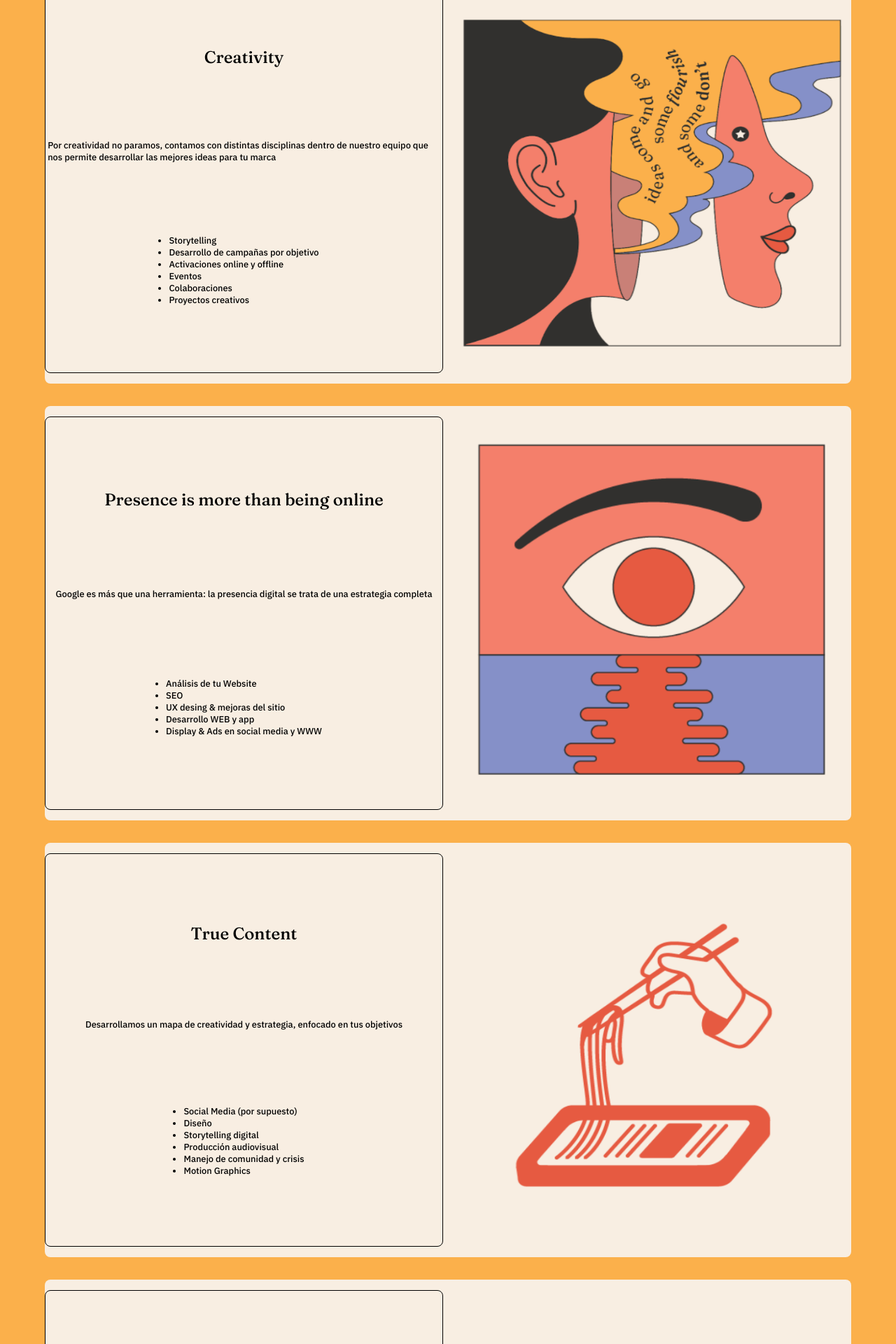
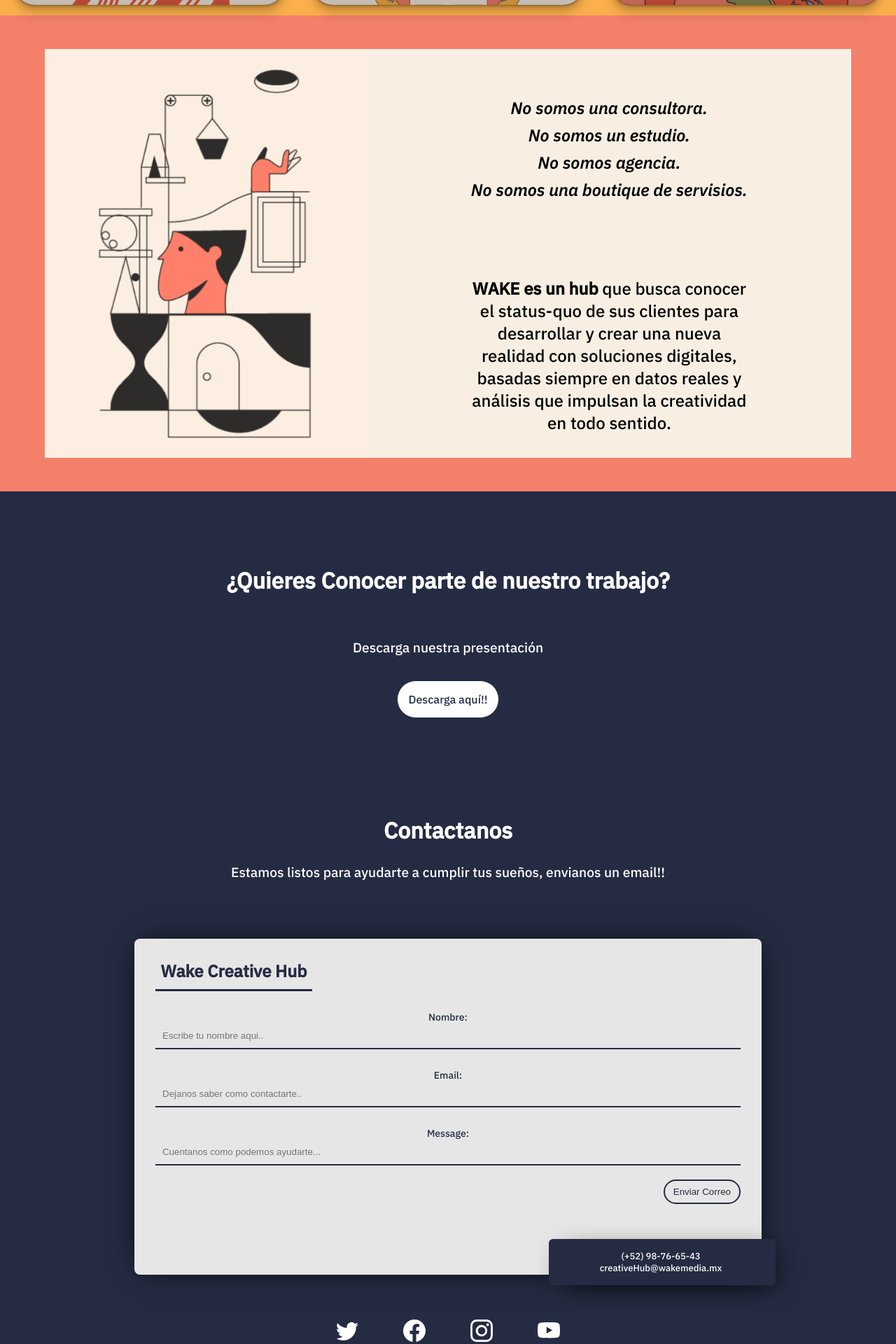
Before and after one commit to CarlosWakeMedia/wake-creative-hub, a React (Create React App) app: page / in a window 1280 px wide. Shown: the part 700-2620 px from the top of the page at 70% size. Before the commit the page ends 2458 px from the top, so only its background shows below. Built offline with nearby package versions, Linux system fonts and the light colour scheme.

Commit message:
[ADD] form view and new styles for cards

```diff
--- a/package.json
+++ b/package.json
@@ -8,6 +8,7 @@
     "@testing-library/user-event": "^13.5.0",
     "react": "^17.0.2",
     "react-dom": "^17.0.2",
+    "react-icons": "^4.3.1",
     "react-scripts": "5.0.0",
     "styled-components": "^5.3.3",
     "web-vitals": "^2.1.4"
@@ -30,5 +31,8 @@
       "last 1 firefox version",
       "last 1 safari version"
     ]
+  },
+  "devDependencies": {
+    "node-sass": "^7.0.1"
   }
 }
--- /dev/null
+++ b/src/components/atoms/Button.jsx
@@ -0,0 +1,30 @@
+import React from 'react';
+import styled from 'styled-components';
+import {BackgroundColor} from '../../utils/constants'
+
+const ButtonPrimary = styled.a`
+  padding: 1rem;
+  border-radius: 35px;
+  background-color: white;
+  color: ${BackgroundColor};
+  font-size: 1rem;
+  border: 1px solid ${BackgroundColor};
+  text-decoration: none;
+  cursor:pointer;
+  transition:all .3s;
+  &:hover {
+    background-color: ${BackgroundColor};
+    color: white;
+    border: 1px solid white;
+  }
+`;
+
+const Button = ({value, href, download}) => {
+  return (
+    <ButtonPrimary href={href} download={download}>
+      {value}
+    </ButtonPrimary>
+  )
+}
+
+export { Button };
--- a/src/components/atoms/Cards.jsx
+++ b/src/components/atoms/Cards.jsx
@@ -9,97 +9,110 @@
 import data from '../../infoCards.json';
 
 const CardContainer = styled.div`
+  position: relative;
+  display: flex;
+  align-items: flex-end;
+  overflow: hidden;
+  padding: 1rem;
   width: 90%;
-  height: 35rem;
-  padding: 1rem 0;
-  background-color: #F8EEE2;
+  height: 90%;
+  text-align: center;
+  color: black;
+  border-radius: 30px;
+  background-color: #0a0a0a;
+  box-shadow: 0 1px 1px rgba(0,0,0,0.1),
+              0 2px 2px rgba(0,0,0,0.1),
+              0 4px 4px rgba(0,0,0,0.1),
+              0 8px 8px rgba(0,0,0,0.1),
+              0 16px 16px rgba(0,0,0,0.1);
+  &:before {
+    content: '';
+    position: absolute;
+    top: 0;
+    left: 0;
+    width: 100%;
+    height: 110%;
+    background-size: cover;
+    background-position: 0 0;
+    transition: transform calc(700ms * 1.5) cubic-bezier(0.19, 1, 0.22, 1);
+    pointer-events: none;
+  }
+  &:after {
+    content: '';
+    display: block;
+    position: absolute;
+    top: 0;
+    left: 0;
+    width: 100%;
+    height: 200%;
+    pointer-events: none;
+    background-image: linear-gradient(
+      to bottom,
+      hsla(0, 0%, 0%, 0) 0%,
+      hsla(0, 0%, 0%, 0.009) 11.7%,
+      hsla(0, 0%, 0%, 0.034) 22.1%,
+      hsla(0, 0%, 0%, 0.072) 31.2%,
+      hsla(0, 0%, 0%, 0.123) 39.4%,
+      hsla(0, 0%, 0%, 0.182) 46.6%,
+      hsla(0, 0%, 0%, 0.249) 53.1%,
+      hsla(0, 0%, 0%, 0.320) 58.9%,
+      hsla(0, 0%, 0%, 0.394) 64.3%,
+      hsla(0, 0%, 0%, 0.468) 69.3%,
+      hsla(0, 0%, 0%, 0.540) 74.1%,
+      hsla(0, 0%, 0%, 0.607) 78.8%,
+      hsla(0, 0%, 0%, 0.668) 83.6%,
+      hsla(0, 0%, 0%, 0.721) 88.7%,
+      hsla(0, 0%, 0%, 0.762) 94.1%,
+      hsla(0, 0%, 0%, 0.790) 100%
+    );
+    transform: translateY(-100%);
+    transition: transform calc(700ms * 2) cubic-bezier(0.19, 1, 0.22, 1);
+  }
+  :after {
+    transform: translateY(0);
+  }
+  &::before {
+      background-image: url(${props => props.img});
+    }
+      :after {
+        transform: translateY(0);
+      }
+      :hover,:focus-within {
+        align-items: center;
+        color: white;
+        :before { transform: translateY(-100%); }
+        :after { transform: translateY(-50%); }
+      }
+`;
+
+const ImageContainer = styled.div`
+  position: relative;
   display: flex;
   flex-direction: column;
   align-items: center;
-  border-radius: 8px;
-  @media (min-width: 768px) {
-    display: flex;
-    flex-direction: row;
-    gap: 1rem;
-    width: 70%;
-    height: 20rem;
-    padding: 1rem;
-    margin: 1rem 0;
-    box-shadow: 2px 2px 2px 0px rgba(0,0,0,0.75);
-    transition: all 0.2s;
-    &:hover {
-      box-shadow: 5px 5px 5px 0px rgba(0,0,0,0.75);
-    }
-  }
-  @media (min-width: 1024px) {
-    display: flex;
-    flex-direction: row;
-    gap: 1rem;
-    width: 42%;
-    height: 22rem;
-    padding: 1rem;
-    margin: 1rem 0;
-    box-shadow: 2px 2px 2px 0px rgba(0,0,0,0.75);
-    transition: all 0.2s;
-    &:hover {
-      box-shadow: 5px 5px 5px 0px rgba(0,0,0,0.75);
-    }
+  width: 100%;
+  padding: 1rem;
+  transition: transform 700ms cubic-bezier(0.19, 1, 0.22, 1);
+  z-index: 1;
+  opacity: 0;
+  ${CardContainer}:hover & {
+    opacity: 1;
   }
 `;
 
-const TextContainer = styled.div`
-  width: 90%;
-  height: 45%;
-  border: 1px solid black;
-  border-radius: 8px;
-  display: flex;
-  flex-direction: column;
-  gap: 0.5rem;
-  @media (min-width: 768px) {
-    width: 50%;
-    height: 100%;
-    display: flex;
-    justify-content: space-evenly;
-    align-items: center;
-  }
-  @media (min-width: 1024px) {
-    width: 50%;
-    height: 100%;
-    display: flex;
-    justify-content: space-evenly;
-    align-items: center;
-  }
-`;
-
-const ImageContainer = styled.div`
-  width: 90%;
-  height: 55%;
-  @media (min-width: 768px) {
-    width: 50%;
-    height: 90%;
-  }
-  @media (min-width: 1024px) {
-    width: 50%;
-    height: 100%;
-  }
-`;
-
-const Image = styled.img`
-  width: 100%;
-  height: 100%;
-`;
-
-const TituloCard = styled.h1`
+const TituloCard = styled.h2`
   font-size: 1.5rem;
   font-family: 'Fraunces', serif;
-  margin: 0;
+  font-weight: bold;
+  line-height: 1.2;
   text-align: center;
 `;
 
 const TextCard = styled.p`
   font-size: 0.8rem;
   padding: 0 0.2rem;
-  margin: 0;
+  font-style: italic;
+  line-height: 1.35;
 `;
 
 const List = styled.ul`
@@ -113,8 +126,8 @@
 
 export const Card1 = () => {
   return (
-    <CardContainer>
-      <TextContainer>
+    <CardContainer img={img1}>
+      <ImageContainer>
         <TituloCard>{data.card1.title }</TituloCard>
         <TextCard>{data.card1.text }</TextCard>
         <List>
@@ -126,17 +139,14 @@
           <ListItem>{data.card1.puntos[6] }</ListItem>
           <ListItem>{data.card1.puntos[7] }</ListItem>
         </List>
-      </TextContainer>
-      <ImageContainer>
-        <Image src={img1}/>
       </ImageContainer>
     </CardContainer>
   )
 }
 export const Card2 = () => {
   return (
-    <CardContainer>
-      <TextContainer>
+    <CardContainer img={img2}>
+      <ImageContainer>
         <TituloCard>{data.card4.title }</TituloCard>
         <TextCard>{data.card4.text }</TextCard>
         <List>
@@ -147,17 +157,15 @@
           <ListItem>{data.card4.puntos[5] }</ListItem>
           <ListItem>{data.card4.puntos[6] }</ListItem>
         </List>
-      </TextContainer>
-      <ImageContainer>
-        <Image src={img2}/>
+
       </ImageContainer>
     </CardContainer>
   )
 }
 export const Card3 = () => {
   return (
-    <CardContainer>
-      <TextContainer>
+    <CardContainer img={img3}>
+      <ImageContainer>
         <TituloCard>{data.card2.title }</TituloCard>
         <TextCard>{data.card2.text }</TextCard>
         <List>
@@ -167,17 +175,14 @@
           <ListItem>{data.card2.puntos[4] }</ListItem>
           <ListItem>{data.card2.puntos[5] }</ListItem>
         </List>
-      </TextContainer>
-      <ImageContainer>
-        <Image src={img3}/>
       </ImageContainer>
     </CardContainer>
   )
 }
 export const Card4 = () => {
   return (
-    <CardContainer>
-      <TextContainer>
+    <CardContainer img={img4}>
+      <ImageContainer>
         <TituloCard>{data.card5.title }</TituloCard>
         <TextCard>{data.card5.text }</TextCard>
         <List>
@@ -188,17 +193,14 @@
           <ListItem>{data.card5.puntos[5] }</ListItem>
           <ListItem>{data.card5.puntos[6] }</ListItem>
         </List>
-      </TextContainer>
-      <ImageContainer>
-        <Image src={img4}/>
       </ImageContainer>
     </CardContainer>
   )
 }
 export const Card5 = () => {
   return (
-    <CardContainer>
-      <TextContainer>
+    <CardContainer img={img5}>
+      <ImageContainer>
         <TituloCard>{data.card6.title }</TituloCard>
         <TextCard>{data.card6.text }</TextCard>
         <List>
@@ -206,17 +208,14 @@
           <ListItem>{data.card6.puntos[2] }</ListItem>
           <ListItem>{data.card6.puntos[3] }</ListItem>
         </List>
-      </TextContainer>
-      <ImageContainer>
-        <Image src={img5}/>
       </ImageContainer>
     </CardContainer>
   )
 }
 export const Card6 = () => {
   return (
-    <CardContainer>
-      <TextContainer>
+    <CardContainer img={img6}>
+      <ImageContainer>
         <TituloCard>{data.card3.title }</TituloCard>
         <TextCard>{data.card3.text }</TextCard>
         <List>
@@ -225,9 +224,6 @@
           <ListItem>{data.card3.puntos[3] }</ListItem>
           <ListItem>{data.card3.puntos[4] }</ListItem>
         </List>
-      </TextContainer>
-      <ImageContainer>
-        <Image src={img6}/>
       </ImageContainer>
     </CardContainer>
   )
--- a/src/components/moleculas/AboutSecction.jsx
+++ b/src/components/moleculas/AboutSecction.jsx
@@ -44,12 +44,20 @@
     font-weight: bold;
     font-style: italic;
     @media (min-width: 768px) {
-        place-self: end start;
+        text-align: center;
     }
 `
 const AboutListItem = styled.li`
     font-size: 1.2rem;
     margin-bottom: .3em;
+    @media (min-width: 1024px) {
+      font-size: 1.5rem;
+      text-align: center;
+    }
+    @media (min-width: 1400px) {
+      font-size: 1.8rem;
+      text-align: center;
+    }
 
 `
 const AboutText = styled.p`
@@ -59,7 +67,15 @@
     place-self: center;
     font-size: 1rem;
     @media (min-width: 768px) {
-        place-self: start;
+        text-align: center;
+    }
+    @media (min-width: 1024px) {
+      font-size: 1.5rem;
+      text-align: center;
+    }
+    @media (min-width: 1400px) {
+      font-size: 1.8rem;
+      text-align: center;
     }
 `
 
--- a/src/components/moleculas/Briefcase.jsx
+++ b/src/components/moleculas/Briefcase.jsx
@@ -1,5 +1,6 @@
 import React from 'react'
 import styled from 'styled-components'
+import {Button} from '../atoms/Button'
 import { BackgroundColor } from '../../utils/constants';
 
 const ContainerBriefcase = styled.section`
@@ -15,39 +16,26 @@
   color: white;
 `;
 
-const BriefcaseTitle = styled.h1`
+export const Title = styled.h1`
   font-size: 2rem;
   text-align: center;
 `;
-const BriefcaseText = styled.p`
+export const Text = styled.p`
   font-size: 1.2rem;
   text-align: center;
-`;
-
-const BriefcaseButton = styled.a`
-  padding: 1rem;
-  border-radius: 35px;
-  background-color: white;
-  color: ${BackgroundColor};
-  font-size: 1rem;
-  border: none;
-  text-decoration: none;
-  &:hover {
-    background-color: ${BackgroundColor};
-    color: white;
-    border: 1px solid white;
-  }
 `;
 
 const Briefcase = () => {
   return (
     <ContainerBriefcase>
-      <BriefcaseTitle>¿Quieres Conocer parte de nuestro trabajo?</BriefcaseTitle>
-      <BriefcaseText>Descarga nuestra presentación</BriefcaseText>
-      <BriefcaseButton
+      <Title>¿Quieres Conocer parte de nuestro trabajo?</Title>
+      <Text>Descarga nuestra presentación</Text>
+      <Button
         href='presentación'
         download='presentacion'
-      >Descarga aquí!!</BriefcaseButton>
+        value={'Descarga aquí!!'}
+      >
+      </Button>
     </ContainerBriefcase>
   )
 }
--- a/src/components/moleculas/CardSecction.jsx
+++ b/src/components/moleculas/CardSecction.jsx
@@ -4,22 +4,19 @@
 import {Card1, Card2, Card3, Card4,Card5, Card6} from '../atoms/Cards';
 
 const Container = styled.div`
-  width: 100%;
-  height: auto;
-  padding: 2rem 0;
+  display: grid;
+  place-items: center;
+  grid-template-columns: repeat(3, 1fr);
+  grid-gap: 2rem;
+  padding: 1rem;
   background-color: ${PrimaryColor};
-  display: flex;
-  flex-direction: column;
-  gap: 1rem;
-  justify-content: center;
-  align-items: center;
-  @media (min-width: 1024px) {
-    display: flex;
-    flex-direction: row;
-    flex-wrap: wrap;
-    gap: 2rem;
+  @media (max-width: 780px) {
+    grid-template-columns: repeat(2, 1fr);
   }
-`;
+  @media (max-width: 480px) {
+    grid-template-columns: 1fr;
+  }
+  `;
 
 const CardSecction
   = () => {
--- /dev/null
+++ b/src/components/moleculas/Formulario.jsx
@@ -0,0 +1,152 @@
+import React from 'react'
+import styled from 'styled-components';
+import { BackgroundColor } from '../../utils/constants'
+import { Title, Text } from './Briefcase';
+import { IconContext } from "react-icons";
+import { BsFacebook, BsTwitter, BsInstagram, BsYoutube } from 'react-icons/bs';
+
+const Container = styled.section`
+  width: 100%;
+  height: auto;
+  background-color: ${BackgroundColor};
+  color: white;
+  text-align: center;
+  padding: 2rem 0;
+`;
+
+const FormContainer = styled.div`
+  display: flex;
+  flex-direction: column;
+`;
+
+const Form = styled.form`
+  width:90%;
+  height:28rem;
+  background:#e6e6e6;
+  border-radius:8px;
+  box-shadow:0 0 40px -10px #000;
+  margin:4rem auto ;
+  padding:20px 30px;
+  box-sizing:border-box;
+  position:relative;
+  @media (min-width: 768px) {
+    width: 60%;
+  }
+  @media (min-width: 1024px) {
+    width: 70%;
+    height:30rem;
+  }
+  @media (min-width: 1400px) {
+    width: 55%;
+    height:28rem;
+  }
+`;
+
+const SubTitle = styled.h2`
+  margin:10px 0;
+  padding-bottom:10px;
+  width:14rem;
+  color:${BackgroundColor};
+  border-bottom:3px solid ${BackgroundColor};
+`;
+
+const Input = styled.input`
+  width:100%;
+  padding:10px;
+  box-sizing:border-box;
+  background:none;
+  outline:none;
+  resize:none;
+  border:0;
+  transition:all .3s;
+  border-bottom:2px solid ${BackgroundColor};
+  :focus {
+    border-bottom:2px solid ${BackgroundColor};
+    }
+`;
+
+const SubText = styled(Text)`
+  ::before {
+    content:attr(type);
+    display:block;
+    margin:28px 0 0;
+    font-size:14px;
+    color:${BackgroundColor};
+  }
+`;
+
+const FormButton = styled.button`
+  float:right;
+  padding:8px 12px;
+  margin:0 0 1rem 0;
+  border:2px solid ${BackgroundColor};
+  border-radius: 20px;
+  background:0;
+  color:${BackgroundColor};
+  cursor:pointer;
+  transition:all .3s;
+  :hover{
+    background:${BackgroundColor};
+    color:#fff
+  }
+`;
+
+const InfoContainer = styled.div`
+  content:'Hi';
+  position:absolute;
+  bottom:-15px;
+  right:-20px;
+  background:${BackgroundColor};
+  color:#fff;
+  width:320px;
+  padding:16px 4px 16px 0;
+  border-radius:6px;
+  font-size:13px;
+  box-shadow:10px 10px 40px -14px #000;
+`;
+const Span = styled.span`
+  margin:0 5px 0 15px;
+`;
+
+const SocialMediaContainer = styled.div`
+  display: flex;
+  justify-content: center;
+  gap: 4rem;
+`;
+
+const SocialLinks = styled.a`
+  width: auto;
+  height: auto;
+`;
+
+const Formulario = () => {
+  return (
+    <Container>
+      <Title>Contactanos</Title>
+      <Text>Estamos listos para ayudarte a cumplir tus sueños, envianos un email!!</Text>
+      <FormContainer>
+      <Form >
+        <SubTitle>Wake Creative Hub</SubTitle>
+        <SubText type="Nombre:"><Input placeholder="Escribe tu nombre aqui.."></Input></SubText>
+        <SubText type="Email:"><Input placeholder="Dejanos saber como contactarte.."></Input></SubText>
+        <SubText type="Message:"><Input placeholder="Cuentanos como podemos ayudarte..."></Input></SubText>
+        <FormButton>Enviar Correo</FormButton>
+        <InfoContainer>
+          <Span ></Span>(+52) 98-76-65-43
+          <Span ></Span> creativeHub@wakemedia.mx
+        </InfoContainer>
+      </Form>
+        <SocialMediaContainer>
+          <IconContext.Provider value={{color: 'white', size: '2rem' }}>
+            <SocialLinks href="https://twitter.com/wakemediamx/"><BsTwitter/></SocialLinks>
+            <SocialLinks href="https://www.facebook.com/wakemediamx"><BsFacebook/></SocialLinks>
+            <SocialLinks href="https://www.instagram.com/wakemediamx/"><BsInstagram/></SocialLinks>
+            <SocialLinks href="https://www.youtube.com/channel/UCTSjrpiqFppsUlySMZ-LqZQ"><BsYoutube/></SocialLinks>
+          </IconContext.Provider>
+        </SocialMediaContainer>
+      </FormContainer>
+    </Container>
+  )
+}
+
+export { Formulario };
--- a/src/container/App.jsx
+++ b/src/container/App.jsx
@@ -1,7 +1,8 @@
 import React from 'react';
 import Briefcase from '../components/moleculas/Briefcase';
 import { CardSecction } from '../components/moleculas/CardSecction';
-import {AboutSecction} from '../components/moleculas/AboutSecction'
+import { AboutSecction } from '../components/moleculas/AboutSecction'
+import { Formulario } from '../components/moleculas/Formulario';
 
 
 function App() {
@@ -10,6 +11,7 @@
       <CardSecction />
       <AboutSecction/>
       <Briefcase />
+      <Formulario/>
     </React.Fragment>
   );
 }
```
Also changed, not shown: 1 other file (tests, documents, lock files or other folders).
